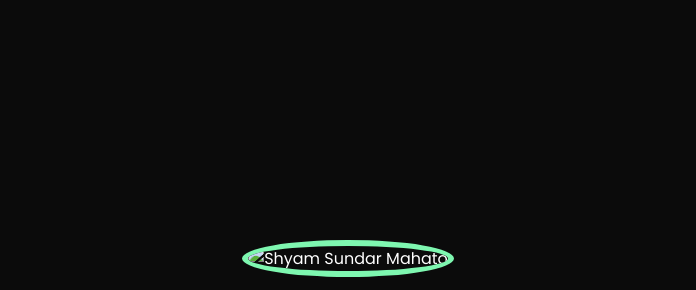
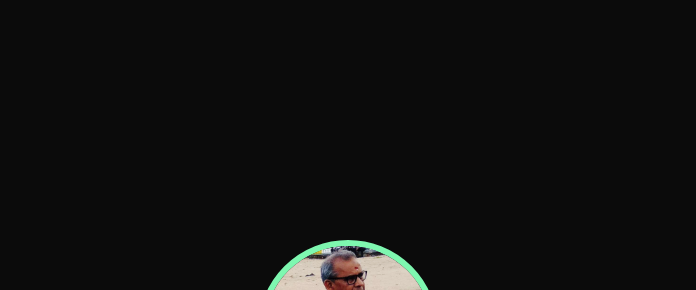
Before and after one commit to NotAyushhh/ssm, a plain HTML site: page index.html in a window 1280 px wide. Shown: the part 2405-2695 px from the top of the page, without its empty margins (292-988 px from the left). Drawn offline with Linux system fonts and the light colour scheme.

Commit message:
Update image source in about section

```diff
--- a/index.html
+++ b/index.html
@@ -149,7 +149,7 @@ body.light nav a.active,body.light nav a:hover{background:#0b0b0b;color:#fff}
   <div class="timeline" id="timeline"></div>
 </section><!-- ABOUT --><section id="about" class="section">
   <div class="about-container reveal">
-    <img src="/gallery3/IMG-20250427-WA0004.jpg" class="about-img" alt="Shyam Sundar Mahato">
+    <img src="InShot_20251117_184012009.jpg" class="about-img" alt="Shyam Sundar Mahato">
     <h2>SHYAM SUNDAR MAHATO</h2>
     <p id="aboutPara">A humble, kind-hearted, and inspiring man whose presence brought warmth to everyone around him. This gallery is created with love, to preserve the beautiful memories and moments shared with him.</p>
   </div>
```
